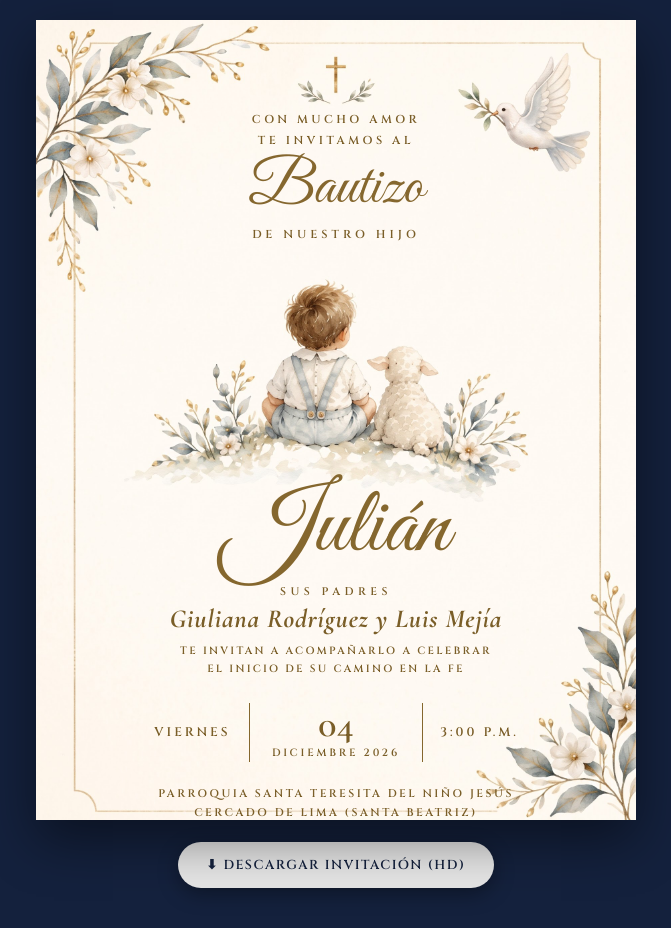
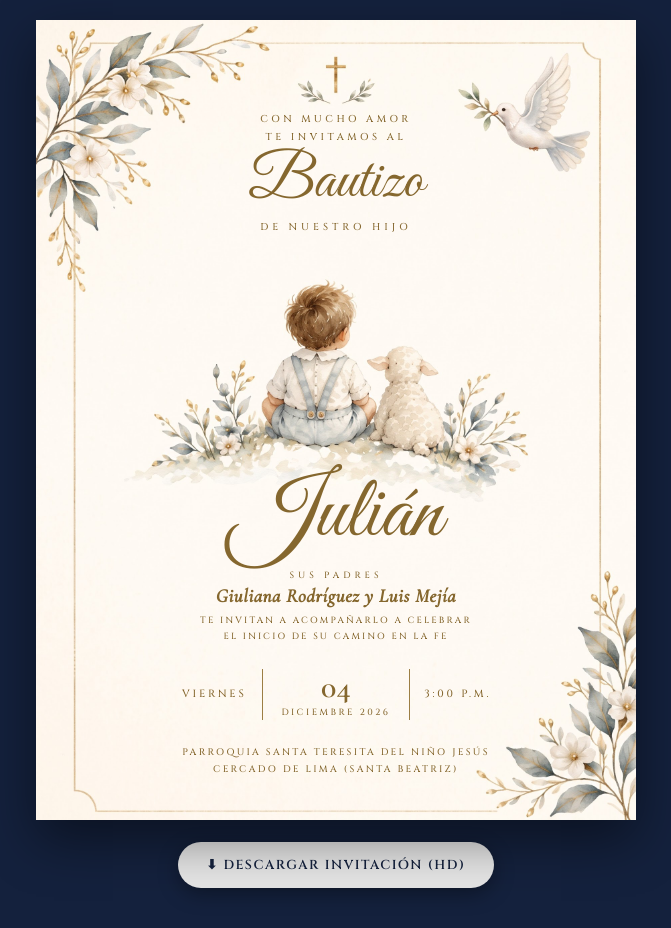
Before and after one commit to lmejias-droid/Bautizo-_Juli-n-, a plain HTML site: page index.html in a window 1280 px wide. Shown: the whole page, without its empty margins (304-975 px from the left). Drawn offline with nearby package versions, Linux system fonts and the light colour scheme.

Commit message:
Update index.html

```diff
--- a/index.html
+++ b/index.html
@@ -6,7 +6,7 @@
   <title>Bautizo de Julián</title>
   <link rel="preconnect" href="https://fonts.googleapis.com">
   <link rel="preconnect" href="https://fonts.gstatic.com" crossorigin>
-  <link href="https://fonts.googleapis.com/css2?family=Cinzel:wght@500;600;700&family=Cormorant+Garamond:ital,wght@0,600;1,600;1,700&family=Great+Vibes&display=swap" rel="stylesheet">
+  <link href="https://fonts.googleapis.com/css2?family=Cinzel:wght@400;500;600&family=Cormorant+Garamond:ital,wght@0,400;0,600;1,500&family=Great+Vibes&display=swap" rel="stylesheet">
   <script src="https://cdnjs.cloudflare.com/ajax/libs/html2canvas/1.4.1/html2canvas.min.js"></script>
   <style>
     * { box-sizing: border-box; margin: 0; padding: 0; }
@@ -31,7 +31,7 @@
       flex-direction: column;
       align-items: center;
       text-align: center;
-      color: #7a5e28;
+      color: #85672e;
       box-shadow: 0 20px 50px rgba(0,0,0,0.45);
       overflow: hidden;
     }
@@ -42,108 +42,108 @@
       align-items: center;
     }
     .subtitulo-top {
-      font-size: 11.5px;
-      font-weight: 600;
+      font-size: 10px;
+      font-weight: 500;
       letter-spacing: 3.5px;
       line-height: 1.8;
-      color: #7a5e28;
+      color: #85672e;
     }
     .titulo-script {
       font-family: 'Great Vibes', cursive;
       font-size: 62px;
       color: #85672e;
       line-height: 1;
-      margin: 6px 0 8px;
+      margin: 5px 0 7px;
       font-weight: 400;
     }
     .de-nuestro {
-      font-size: 11.5px;
-      font-weight: 600;
+      font-size: 10px;
+      font-weight: 500;
       letter-spacing: 4px;
-      color: #7a5e28;
+      color: #85672e;
     }
     .bloque-inferior {
-      margin-top: 245px;
-      width: 84%;
+      margin-top: 242px;
+      width: 80%;
       display: flex;
       flex-direction: column;
       align-items: center;
     }
     .nombre-julian {
       font-family: 'Great Vibes', cursive;
-      font-size: 94px;
+      font-size: 88px;
       color: #85672e;
       line-height: 0.9;
-      margin-bottom: 12px;
+      margin-bottom: 14px;
       font-weight: 400;
     }
     .sus-padres {
-      font-size: 11px;
-      font-weight: 600;
-      letter-spacing: 4.5px;
-      color: #7a5e28;
-      margin-bottom: 4px;
+      font-size: 9px;
+      font-weight: 500;
+      letter-spacing: 4px;
+      color: #85672e;
+      margin-bottom: 3px;
     }
     .nombres-padres {
       font-family: 'Cormorant Garamond', serif;
       font-style: italic;
-      font-size: 26px;
-      font-weight: 700;
-      color: #7a5e28;
-      letter-spacing: 0.8px;
-      margin-bottom: 8px;
+      font-size: 19px;
+      font-weight: 600;
+      color: #85672e;
+      letter-spacing: 0.6px;
+      margin-bottom: 6px;
     }
     .frase-invitacion {
-      font-size: 10.5px;
-      font-weight: 600;
-      letter-spacing: 2.3px;
+      font-size: 9px;
+      font-weight: 500;
+      letter-spacing: 2.2px;
       line-height: 1.75;
-      color: #7a5e28;
-      max-width: 450px;
+      color: #85672e;
+      max-width: 410px;
       margin-bottom: 24px;
     }
     .fecha-grid {
       display: grid;
       grid-template-columns: 1fr auto 1fr;
       align-items: center;
-      width: 400px;
-      margin-bottom: 22px;
-      color: #7a5e28;
+      width: 340px;
+      margin-bottom: 24px;
+      color: #85672e;
     }
     .dia-semana, .hora {
-      font-size: 12.5px;
-      font-weight: 600;
-      letter-spacing: 3px;
-      color: #7a5e28;
+      font-size: 10.5px;
+      font-weight: 500;
+      letter-spacing: 2.8px;
+      color: #85672e;
     }
     .centro-fecha {
-      border-left: 1.2px solid #85672e;
-      border-right: 1.2px solid #85672e;
-      padding: 2px 22px;
+      border-left: 1px solid #9c7e44;
+      border-right: 1px solid #9c7e44;
+      padding: 2px 18px;
       display: flex;
       flex-direction: column;
       align-items: center;
     }
     .numero-dia {
       font-family: 'Cormorant Garamond', serif;
-      font-size: 38px;
-      font-weight: 700;
+      font-size: 32px;
+      font-weight: 600;
       line-height: 1;
-      color: #7a5e28;
+      color: #85672e;
     }
     .mes-anio {
-      font-size: 10.5px;
-      font-weight: 600;
-      letter-spacing: 2.8px;
+      font-size: 9px;
+      font-weight: 500;
+      letter-spacing: 2.5px;
       margin-top: 3px;
-      color: #7a5e28;
+      color: #85672e;
     }
     .lugar {
-      font-size: 11px;
-      font-weight: 600;
-      letter-spacing: 2.5px;
-      line-height: 1.75;
-      color: #7a5e28;
+      font-size: 9.5px;
+      font-weight: 500;
+      letter-spacing: 2.3px;
+      line-height: 1.8;
+      color: #85672e;
     }
     .btn-descargar {
       margin-top: 22px;
```
